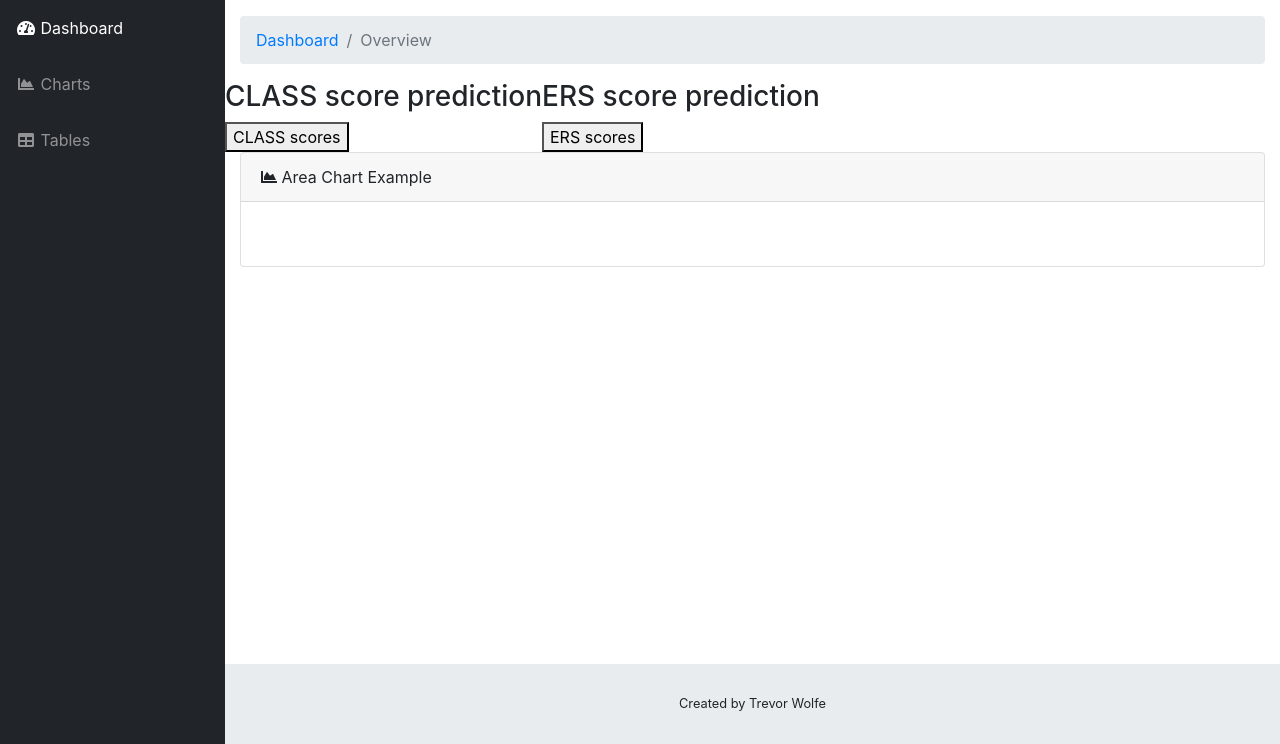
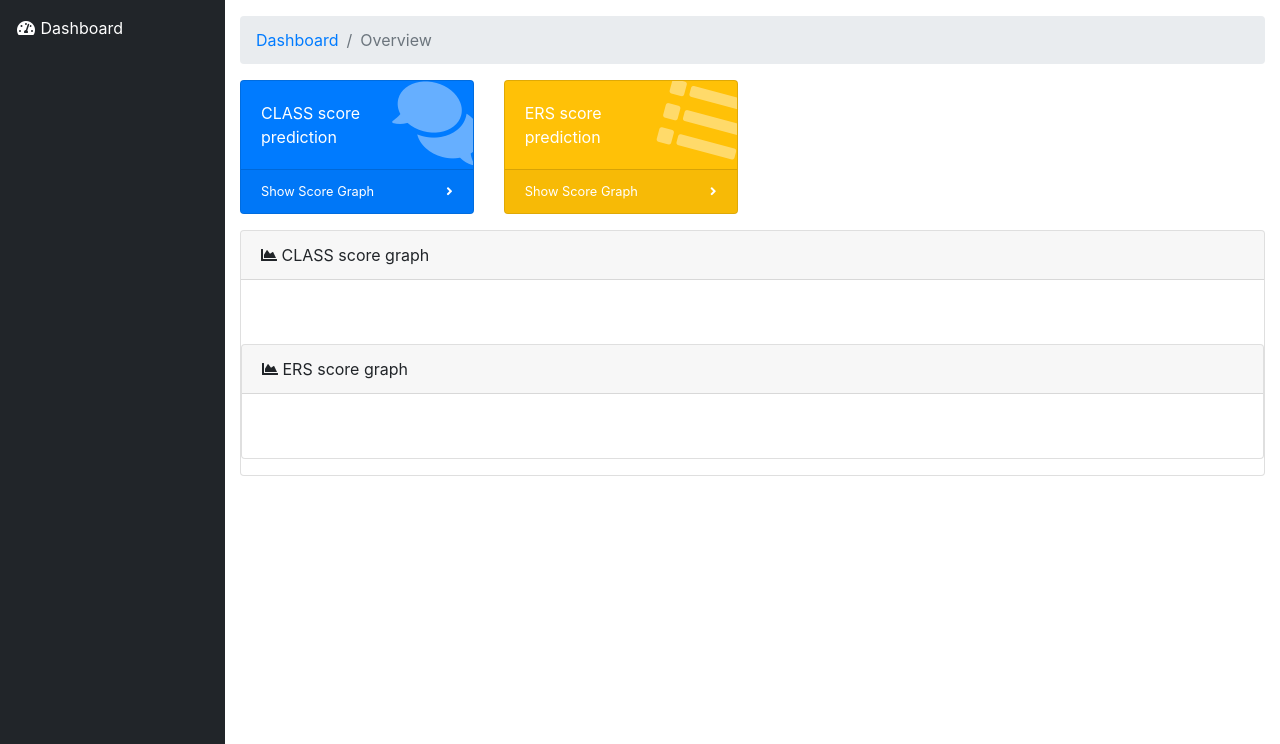
Before and after one commit to wolfers/child-care-score-prediction, a Flask app: page / in a window 1280 px wide. Shown: the part 56-800 px from the top of the page. Run offline with Flask 2, Linux system fonts and the light colour scheme; parts of the project's set-up code (start-up, migrations or seed data) failed here and were passed over; some libraries are stand-ins or nearby versions.

Commit message:
created basics of webpage

```diff
--- a/app/templates/index.html
+++ b/app/templates/index.html
@@ -49,16 +49,6 @@
             <span>Dashboard</span>
           </a>
         </li>
-        <li class="nav-item">
-          <a class="nav-link" href="charts">
-            <i class="fas fa-fw fa-chart-area"></i>
-            <span>Charts</span></a>
-        </li>
-        <li class="nav-item">
-          <a class="nav-link" href="tables">
-            <i class="fas fa-fw fa-table"></i>
-            <span>Tables</span></a>
-        </li>
       </ul>
 
       <div id="content-wrapper">
@@ -73,36 +63,57 @@
             <li class="breadcrumb-item active">Overview</li>
           </ol>
           <div class="row">
-              <p><span id="error"></span></p>
-              <div class="prediction" id="class">
-                  <h3>CLASS score prediction</h3>
-                  <button onclick="get_predict(document.getElementById('class').id)">CLASS scores</button>
+              <div class="col-xl-3 col-sm-6 mb-3">
+                  <div class="card text-white bg-primary o-hidden h-100">
+                    <div class="card-body">
+                      <div class="card-body-icon">
+                        <i class="fas fa-fw fa-comments"></i>
+                      </div>
+                      <div class="mr-5">CLASS score prediction</div>
+                    </div>
+                    <a class="card-footer text-white clearfix small z-1" onclick="get_predict(2)">
+                      <span class="float-left">Show Score Graph</span>
+                      <span class="float-right">
+                        <i class="fas fa-angle-right"></i>
+                      </span>
+                    </a>
+                  </div>
               </div>
-              <div class="prediction" id="ers">
-                  <h3>ERS score prediction</h3>
-                  <button onclick="get_predict(document.getElementById('ers').id)">ERS scores</button>
-                  <img class="predictGraph" id="prediction_ers" src=''>
-              </div>
+              <div class="col-xl-3 col-sm-6 mb-3">
+                  <div class="card text-white bg-warning o-hidden h-100">
+                    <div class="card-body">
+                      <div class="card-body-icon">
+                        <i class="fas fa-fw fa-list"></i>
+                      </div>
+                      <div class="mr-5">ERS score prediction</div>
+                    </div>
+                    <a class="card-footer text-white clearfix small z-1" onclick="get_predict(1)">
+                      <span class="float-left">Show Score Graph</span>
+                      <span class="float-right">
+                        <i class="fas fa-angle-right"></i>
+                      </span>
+                    </a>
+                  </div>
+                </div>
           </div>
           <!-- Area Chart Example-->
           <div class="card mb-3">
             <div class="card-header">
               <i class="fas fa-chart-area"></i>
-              Area Chart Example</div>
+              CLASS score graph</div>
             <div class="card-body">
               <img class="predictGraph" id="prediction_class" src=''>
             </div>
+            <div class="card mb-3">
+                <div class="card-header">
+                  <i class="fas fa-chart-area"></i>
+                  ERS score graph</div>
+                <div class="card-body">
+                  <img class="predictGraph" id="prediction_ers" src=''>
+                </div>
+        </div>
         </div>
         <!-- /.container-fluid -->
-
-        <!-- Sticky Footer -->
-        <footer class="sticky-footer">
-          <div class="container my-auto">
-            <div class="copyright text-center my-auto">
-              <span>Created by Trevor Wolfe</span>
-            </div>
-          </div>
-        </footer>
       </div>
       <!-- /.content-wrapper -->
 
```
Also changed, not shown: app/templates/404.html (+0 -10 lines).
